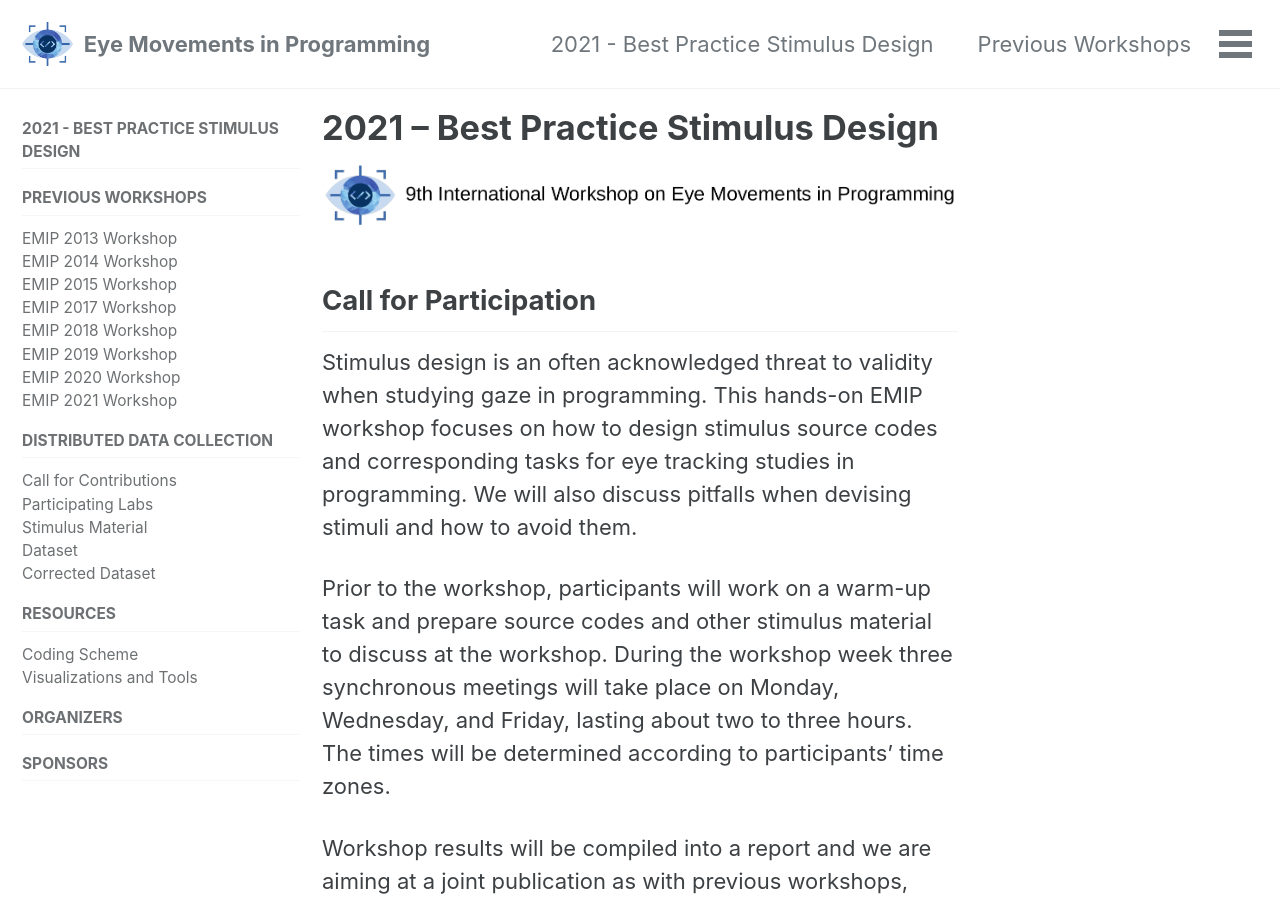
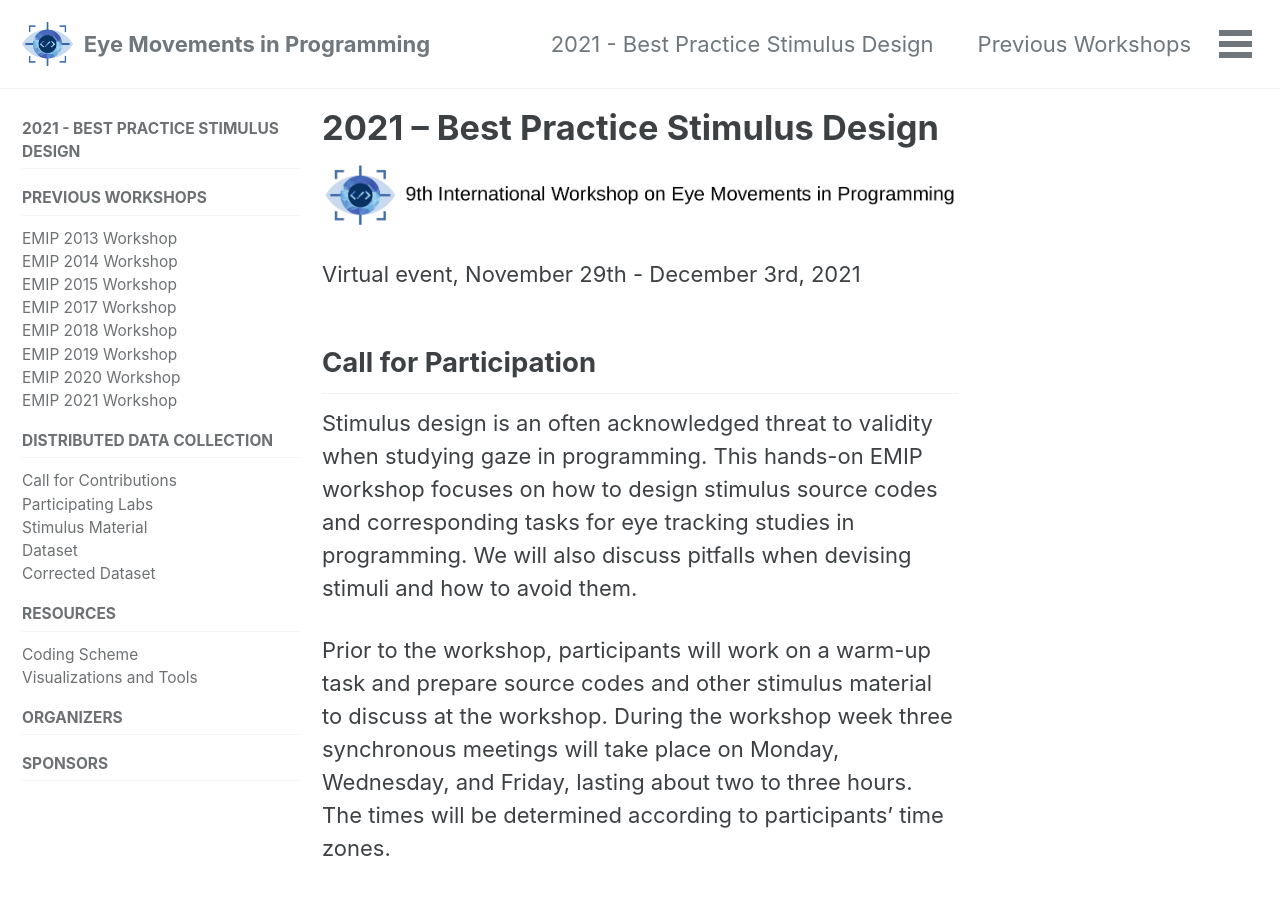
Before and after one commit to EMIPws/emipws.github.io, a Jekyll site: the page built from pages/emip-2021-ii.md, in a window 1280 px wide and 900 px high. Built offline with Jekyll 4.4.1, drawn with Linux system fonts in a browser that asks for light colours; cached includes are drawn as plain includes.

Commit message:
Update emip-2021-ii.md
Hi, I just realized that the date and "location" underneath the banner were missing. Please add or accept the change I made. Thanks, Teresa

```diff
--- a/pages/emip-2021-ii.md
+++ b/pages/emip-2021-ii.md
@@ -7,6 +7,8 @@ sidebar:
   nav: "main"
 ---
 ![](/images/banner21b.png)
+
+Virtual event, November 29th - December 3rd, 2021
 
 ## Call for Participation
 Stimulus design is an often acknowledged threat to validity when studying gaze in programming. This hands-on EMIP workshop focuses on how to design stimulus source codes and corresponding tasks for eye tracking studies in programming. We will also discuss pitfalls when devising stimuli and how to avoid them.
```
